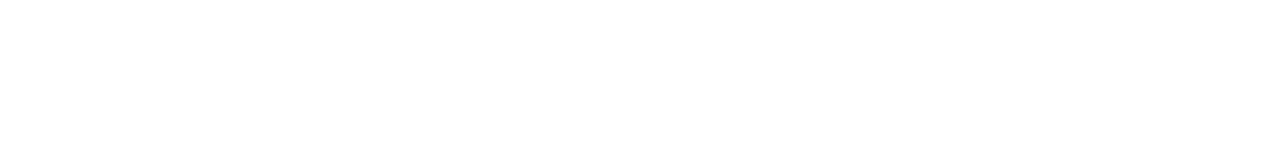
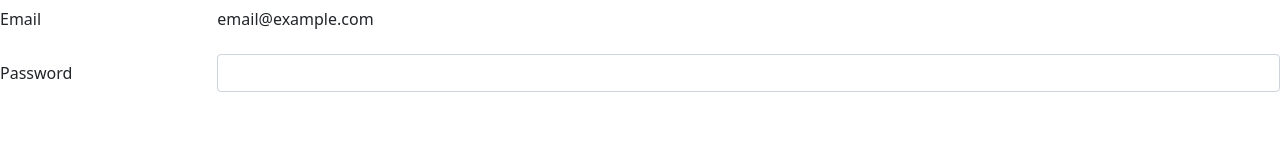
Before and after one commit to colindsouza777/flask-practice-cfg18, a plain HTML site: page templates/index/index.html in a window 1280 px wide. Drawn offline with nearby package versions, Linux system fonts and the light colour scheme.

Commit message:
Added Form

```diff
--- a/templates/index/index.html
+++ b/templates/index/index.html
@@ -3,8 +3,20 @@
   <head>
     <meta charset="utf-8">
     <title></title>
+    <link href="https://cdn.jsdelivr.net/npm/bootstrap@5.0.2/dist/css/bootstrap.min.css" rel="stylesheet" integrity="sha384-EVSTQN3/azprG1Anm3QDgpJLIm9Nao0Yz1ztcQTwFspd3yD65VohhpuuCOmLASjC" crossorigin="anonymous">
   </head>
   <body>
-
+      <div class="mb-3 row">
+    <label for="staticEmail" class="col-sm-2 col-form-label">Email</label>
+    <div class="col-sm-10">
+      <input type="text" readonly class="form-control-plaintext" id="staticEmail" value="email@example.com">
+    </div>
+  </div>
+  <div class="mb-3 row">
+    <label for="inputPassword" class="col-sm-2 col-form-label">Password</label>
+    <div class="col-sm-10">
+      <input type="password" class="form-control" id="inputPassword">
+    </div>
+  </div>
   </body>
 </html>
```
